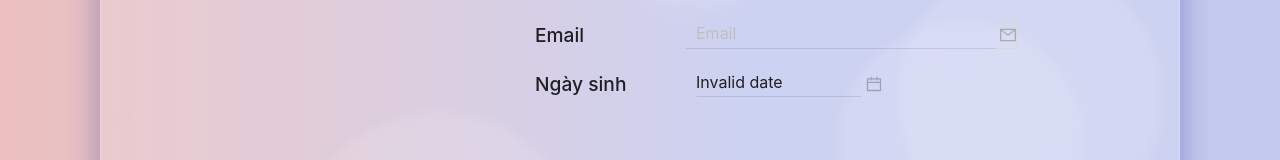
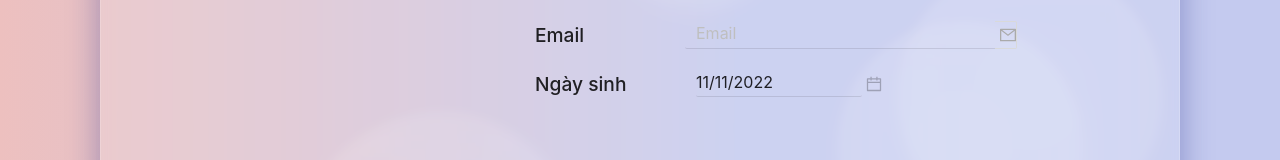
Before and after one commit to dinhoangduy/dols-client, a React (Vite) app: page /profile in a window 1280 px wide. Shown: the part 387-547 px from the top of the page. Built offline with nearby package versions, Linux system fonts and the light colour scheme; no server answers; sample sign-in values are in the browser's storage.

Commit message:
fix birthday 2nd

```diff
--- a/src/Modules/Profile/Profile.jsx
+++ b/src/Modules/Profile/Profile.jsx
@@ -6,8 +6,6 @@ import Loading from "../../Component/Common/Loading";
 // Moment
 import moment from "moment";
 import dayjs from "dayjs";
-import customParseFormat from "dayjs/plugin/customParseFormat";
-dayjs.extend(customParseFormat);
 // AntD
 import {
   Col,
@@ -37,14 +35,13 @@ import { isEmpty } from "lodash";
 const Profile = () => {
   const navigate = useNavigate();
   const location = useLocation();
-  const dateFormat = "DD-MM-YYYY";
   const [messageApi, contextHolder] = message.useMessage();
   const [loading, setLoading] = useState(true);
   const [userData, setUserData] = useState();
   const [name, setName] = useState("");
   const [gender, setGender] = useState("");
   const [email, setEmail] = useState("");
-  const [birthday, setBirthday] = useState("00-00-0000");
+  const [birthday, setBirthday] = useState();
   const [avatar, setAvatar] = useState("");
   const [menuKey, setMenuKey] = useState("1");
   const [password, setPassword] = useState("");
@@ -60,9 +57,7 @@ const Profile = () => {
         setName(res.data.firstName);
         setGender(res.data.gender);
         setEmail(res.data.email);
-        if (res.data.birthDay) {
-          setBirthday(res.data.birthDay);
-        }
+        setBirthday(res.data.birthDay);
         setAvatar(res.data.avatar);
         setPassword(res.data.password);
         setLoading(false);
@@ -164,11 +159,15 @@ const Profile = () => {
   };
 
   // Birthday
+  const dateFormat = "DD/MM/YYYY";
+  const dbFormat = "YYYY/MM/DD"
   const onChangeBirthday = (e) => {
-    if (e) {
-      const date = moment(e._d).format(dateFormat);
-      setBirthday(date);
-    }
+    const date = moment(e._d).format(dbFormat);
+    setBirthday(date);
+  };
+
+  const getValueForBirthday = () => {
+    return moment(birthday);
   };
 
   // Avatar
@@ -311,7 +310,7 @@ const Profile = () => {
                       <DatePicker
                         name="birthday"
                         onChange={onChangeBirthday}
-                        defaultValue={moment(birthday, dateFormat)}
+                        defaultValue={getValueForBirthday}
                         format={dateFormat}
                         allowClear={false}
                         bordered={false}
```
